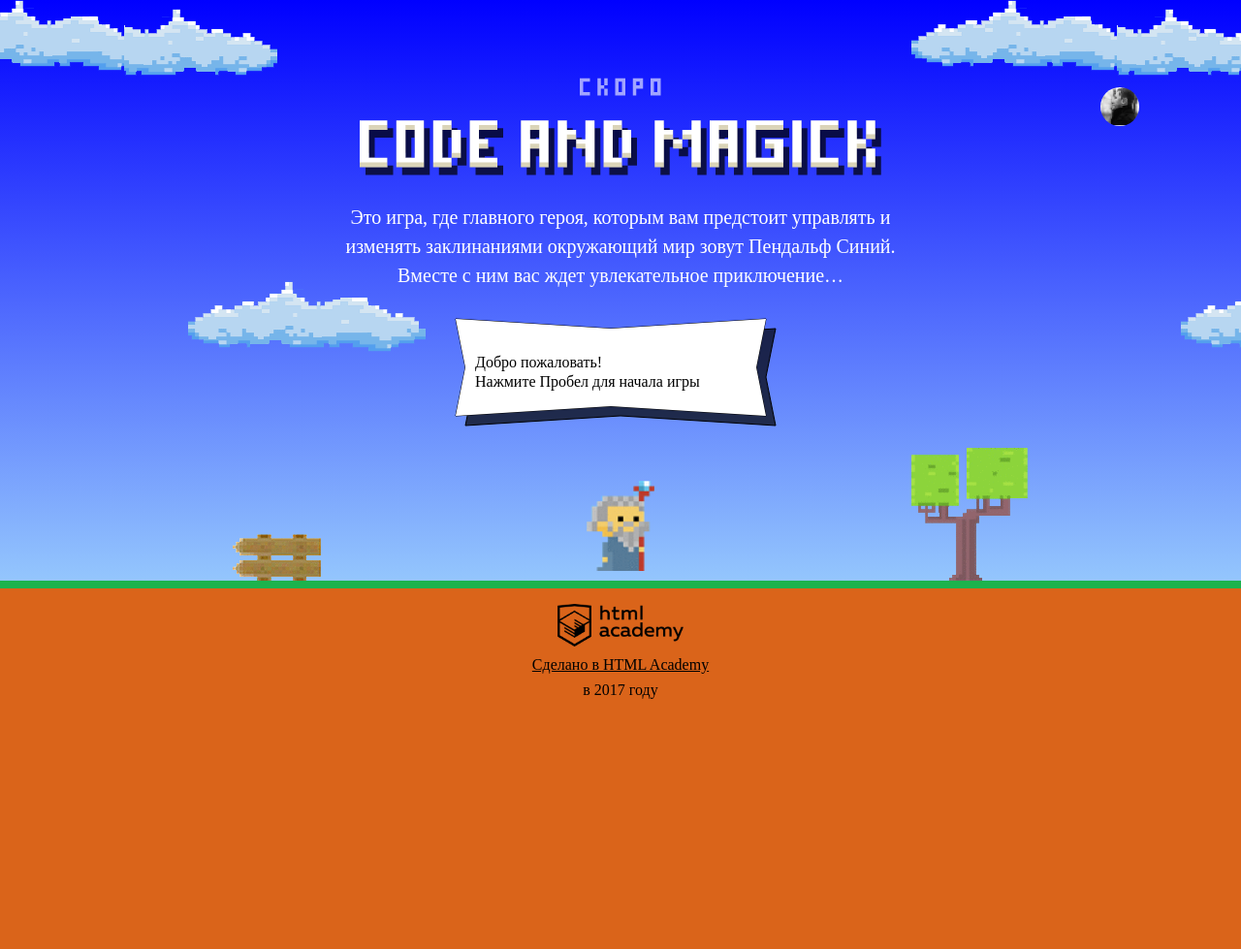
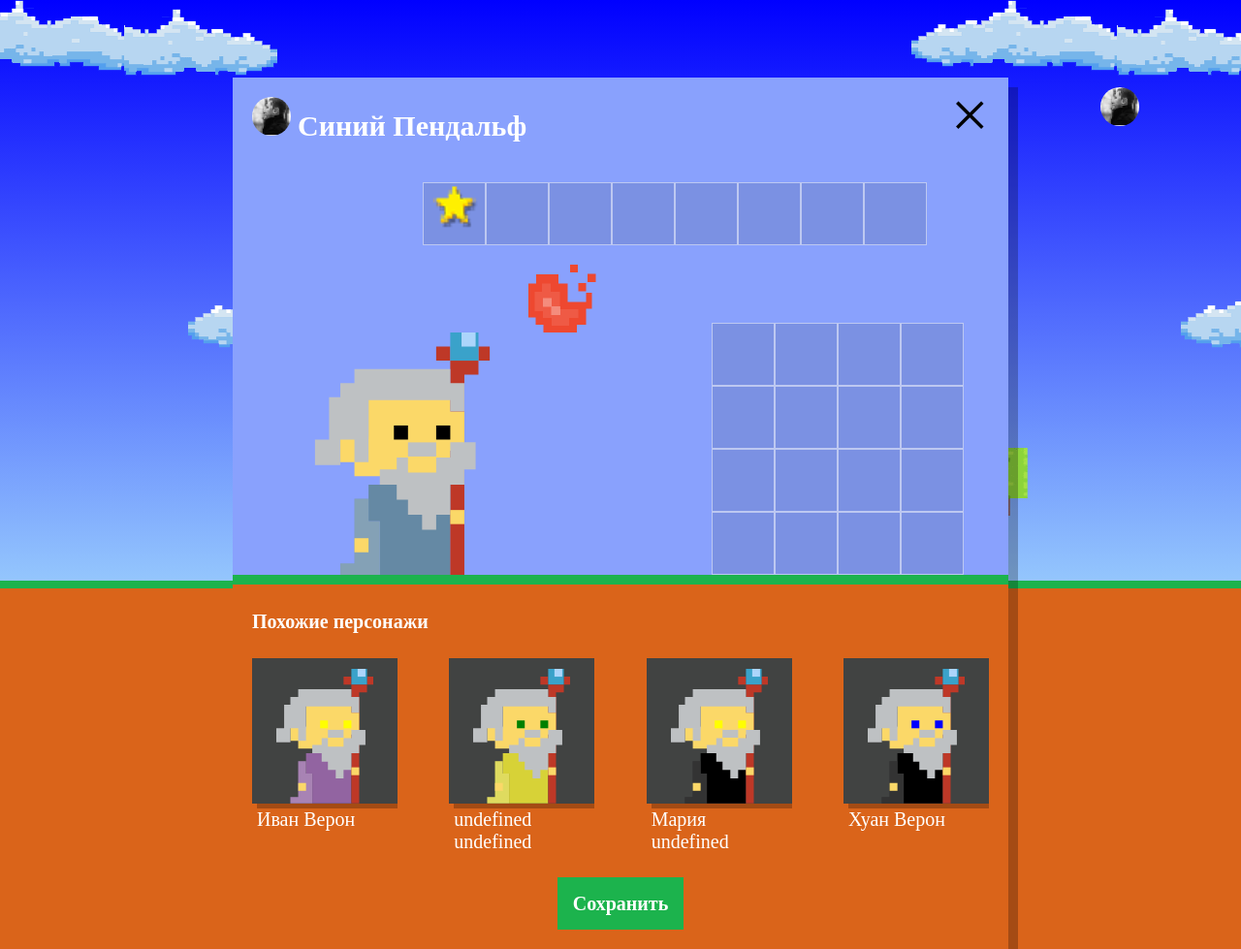
Before and after one commit to msdubova/844063-code-and-magick-17, a website: page index.html in a window 1280 px wide. Shown: the whole page at 97% size. Before the commit the page ends 800 px from the top, so only its background shows below. Drawn offline with Linux system fonts and the light colour scheme; a web font is replaced by a local one.

Commit message:
4. Учебный проект: нас орда. Функция одна, ошибка undefined

```diff
--- a/index.html
+++ b/index.html
@@ -204,6 +204,7 @@
 </script>
 <script src="js/stat.js"></script>
 <script src="js/game.js"></script>
+<script src="js/setup.js"></script>
 
 </body>
 </html>
--- /dev/null
+++ b/js/setup.js
@@ -0,0 +1,40 @@
+'use strict';
+
+var wizardBoard = document.querySelector('.setup');
+wizardBoard.classList.remove('hidden');
+document.querySelector('.setup-similar').classList.remove('hidden');
+
+var similarWizardsList = document.querySelector('.setup-similar-list');
+var similarWizardTemplate = document.querySelector('#similar-wizard-template')
+.content
+.querySelector('.setup-similar-item');
+
+var WIZARD_NAMES = ['Иван', 'Хуан', 'Себастьян', 'Мария', 'Кристоф', 'Виктор', 'Юлия', 'Люпита', 'Вашингтон'];
+var WIZARD_SURNAMES = ['да Марья', 'Верон', 'Мирабелла', 'Вальц', 'Онопко', 'Топольницкая', 'Нионго', 'Ирвинг'];
+var COAT_COLORS = ['rgb(101, 137, 164)', 'rgb(241, 43, 107)', 'rgb(146, 100, 161)', 'rgb(56, 159, 117)', 'rgb(215, 210, 55)', 'rgb(0, 0, 0)'];
+var EYES_COLORS = ['black', 'red', 'blue', 'yellow', 'green'];
+
+for (var i = 0; i < 4; i++) {
+  var wizardCloned = similarWizardTemplate.cloneNode(true);
+
+  /**
+   * Функция создает случайное число в диапазоне ячеек массива опрокинутого в эту функцию параметром с учетом его длины
+   * @param {number} arr  - принимает на вход длину массива с данными для того, чтоб вычислить длину массива и ограничить диапазон случайной выборки
+   * @return {number} возвращает случайную ячейку массива из существующих в массиве
+   */
+  var getRandomInRange = function (arr) {
+    var min = 0;
+    return Math.floor(Math.random() * (arr.length - min + 1)) + min;
+  };
+
+  var generateFullName = WIZARD_NAMES[getRandomInRange(WIZARD_NAMES)] + ' ' + WIZARD_SURNAMES[getRandomInRange(WIZARD_SURNAMES)];
+
+  var generateCoat = COAT_COLORS[getRandomInRange(COAT_COLORS)];
+
+  var generateEyes = EYES_COLORS[getRandomInRange(EYES_COLORS)];
+
+  wizardCloned.querySelector('.setup-similar-label').textContent = generateFullName;
+  wizardCloned.querySelector('.wizard-coat').style.fill = generateCoat;
+  wizardCloned.querySelector('.wizard-eyes').style.fill = generateEyes;
+  similarWizardsList.appendChild(wizardCloned);
+}
```
